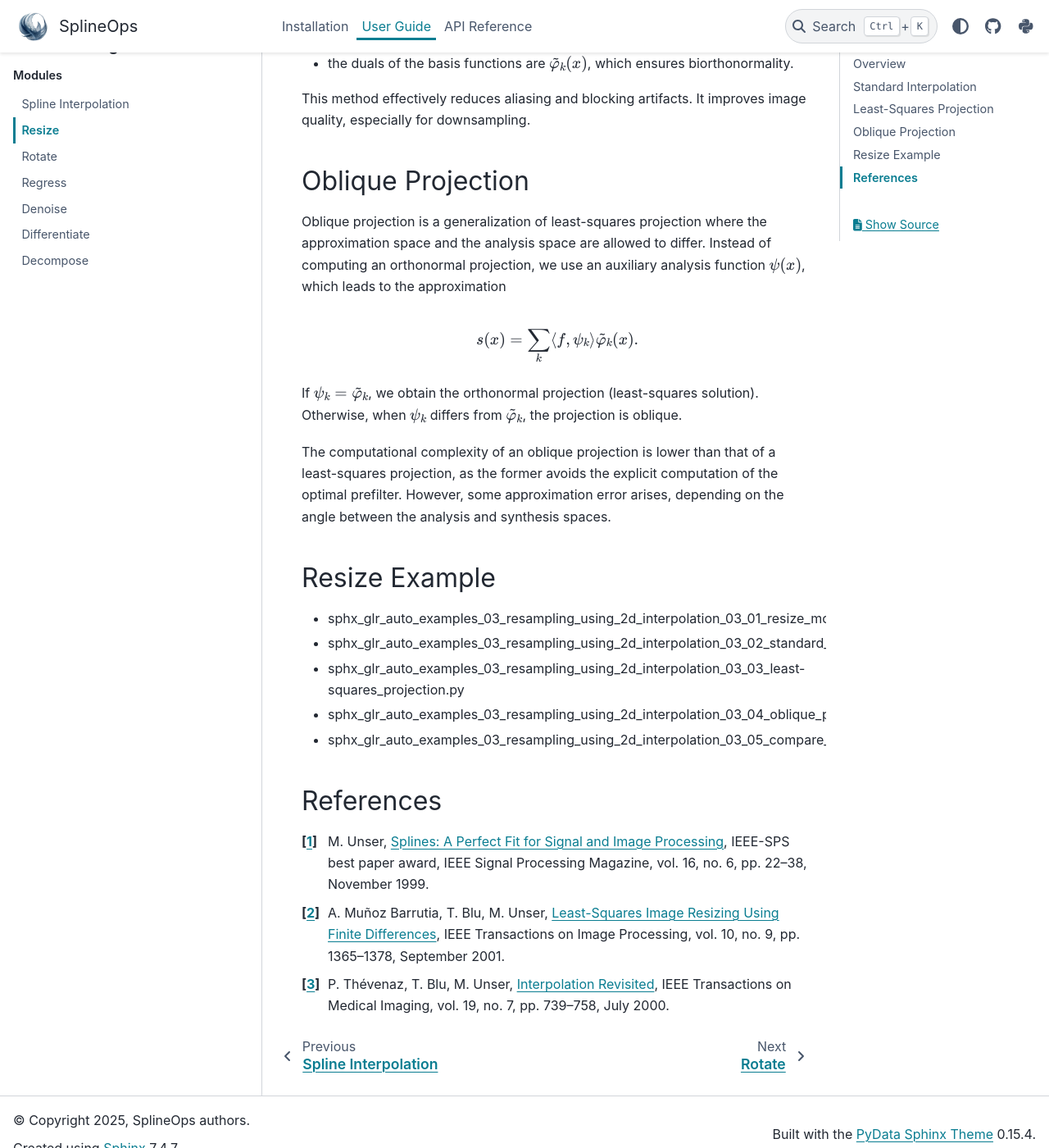
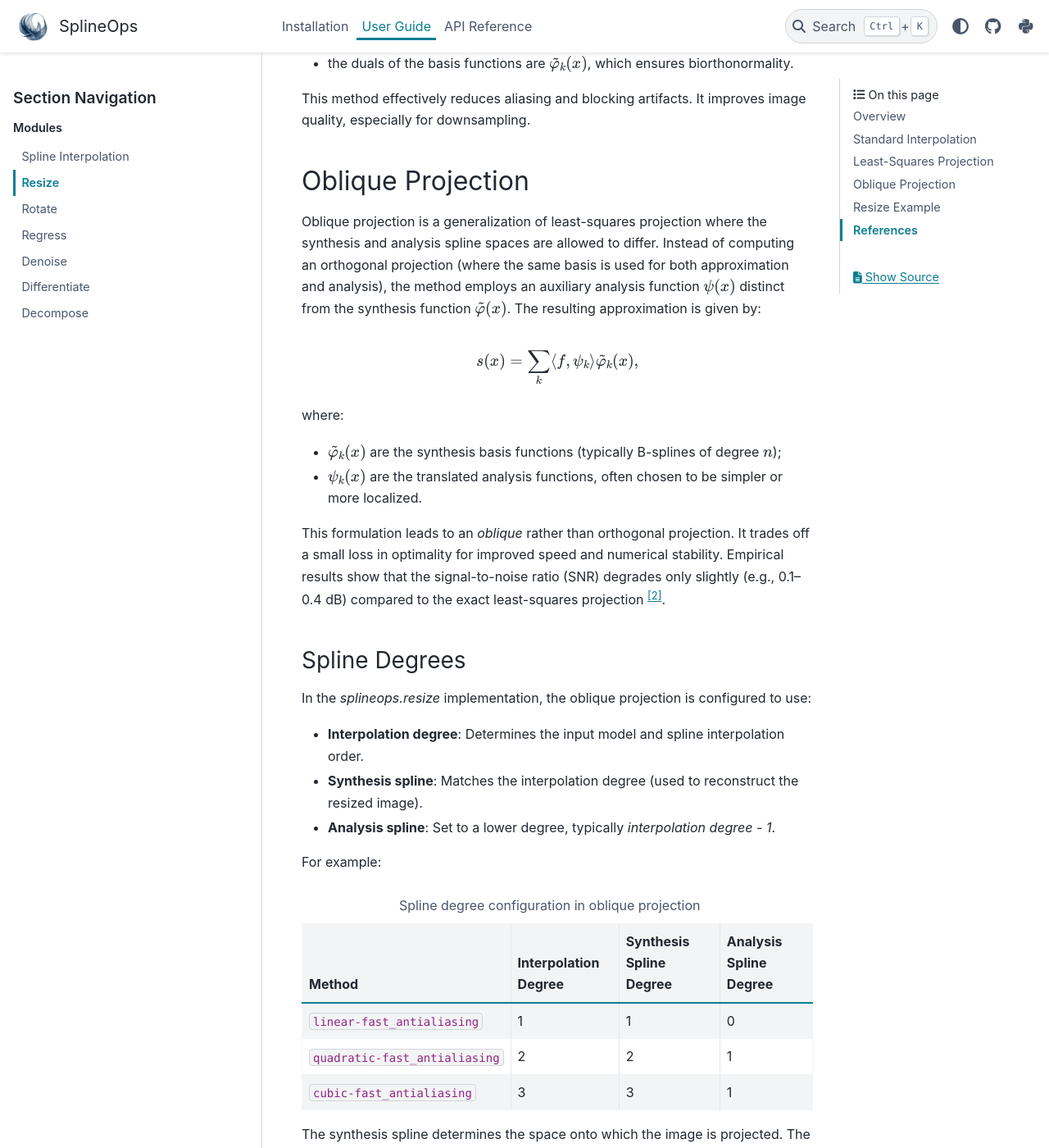
Before and after one commit to splineops/splineops, a Sphinx documentation site: the page built from docs/user-guide/02_resize.rst, in a window 1280 px wide and 1400 px high, scrolled down 1783 px. Shown: the whole window at 82% size. Built offline with Sphinx 7.4.7 and the PyData theme 0.15.4, drawn with Linux system fonts in a browser that asks for light colours; pages that are not in the unit, such as notebooks, are missing from menus; some of the changed text lies outside the part shown.

Commit message:
Improve documentation

```diff
--- a/docs/user-guide/02_resize.rst
+++ b/docs/user-guide/02_resize.rst
@@ -68,19 +68,64 @@ This method effectively reduces aliasing and blocking artifacts. It improves ima
 Oblique Projection
 ------------------
 
-Oblique projection is a generalization of least-squares projection where the approximation space and the analysis space are allowed to differ.
-Instead of computing an orthonormal projection, we use an auxiliary analysis function :math:`\psi(x)`, which leads to the approximation
+Oblique projection is a generalization of least-squares projection where the synthesis and analysis spline spaces are allowed to differ.
+Instead of computing an orthogonal projection (where the same basis is used for both approximation and analysis), the method employs an auxiliary
+analysis function :math:`\psi(x)` distinct from the synthesis function :math:`\tilde{\varphi}(x)`. The resulting approximation is given by:
 
 .. math::
 
-    s(x) = \sum_k \langle f, \psi_k \rangle \tilde{\varphi}_k(x).
+    s(x) = \sum_k \langle f, \psi_k \rangle \tilde{\varphi}_k(x),
 
-If :math:`\psi_k = \tilde{\varphi}_k`, we obtain the orthonormal projection (least-squares solution). Otherwise, when :math:`\psi_k` differs from :math:`\tilde{\varphi}_k`,
-the projection is oblique.
+where:
 
-The computational complexity of an oblique projection is lower than that of a least-squares projection, as the former avoids the explicit computation of the optimal prefilter.
-However, some approximation error arises, depending on the angle between the analysis and synthesis spaces.
+- :math:`\tilde{\varphi}_k(x)` are the synthesis basis functions (typically B-splines of degree :math:`n`);
+- :math:`\psi_k(x)` are the translated analysis functions, often chosen to be simpler or more localized.
 
+This formulation leads to an *oblique* rather than orthogonal projection. It trades off a small loss in optimality for improved speed and numerical stability.
+Empirical results show that the signal-to-noise ratio (SNR) degrades only slightly (e.g., 0.1–0.4 dB) compared to the exact least-squares projection [2]_.
+
+Spline Degrees
+~~~~~~~~~~~~~~
+
+In the `splineops.resize` implementation, the oblique projection is configured to use:
+
+- **Interpolation degree**: Determines the input model and spline interpolation order.
+- **Synthesis spline**: Matches the interpolation degree (used to reconstruct the resized image).
+- **Analysis spline**: Set to a lower degree, typically `interpolation degree - 1`.
+
+For example:
+
+.. list-table:: Spline degree configuration in oblique projection
+   :header-rows: 1
+
+   * - Method
+     - Interpolation Degree
+     - Synthesis Spline Degree
+     - Analysis Spline Degree
+   * - ``linear-fast_antialiasing``
+     - 1
+     - 1
+     - 0
+   * - ``quadratic-fast_antialiasing``
+     - 2
+     - 2
+     - 1
+   * - ``cubic-fast_antialiasing``
+     - 3
+     - 3
+     - 1
+
+The synthesis spline determines the space onto which the image is projected. The analysis spline is used to compute inner products with the scaled signal,
+effectively acting as a prefilter. Choosing a lower-degree analysis spline (e.g., linear) simplifies the filter computation and enables efficient recursive implementations
+using finite differences.
+
+**Computational and Practical Implications**
+
+- The oblique method retains much of the quality of least-squares projection, especially for moderate downsampling factors.
+- It operates correctly in float32 precision and requires less memory and fewer computations than its least-squares counterpart.
+- Because the projection is not orthogonal, there may be small residual aliasing or reconstruction errors, especially for high-frequency content or very aggressive downsampling.
+
+This makes oblique projection a compelling compromise: faster and more stable than least-squares, but still significantly more accurate than naive interpolation.
 
 Resize Example
 --------------
```
